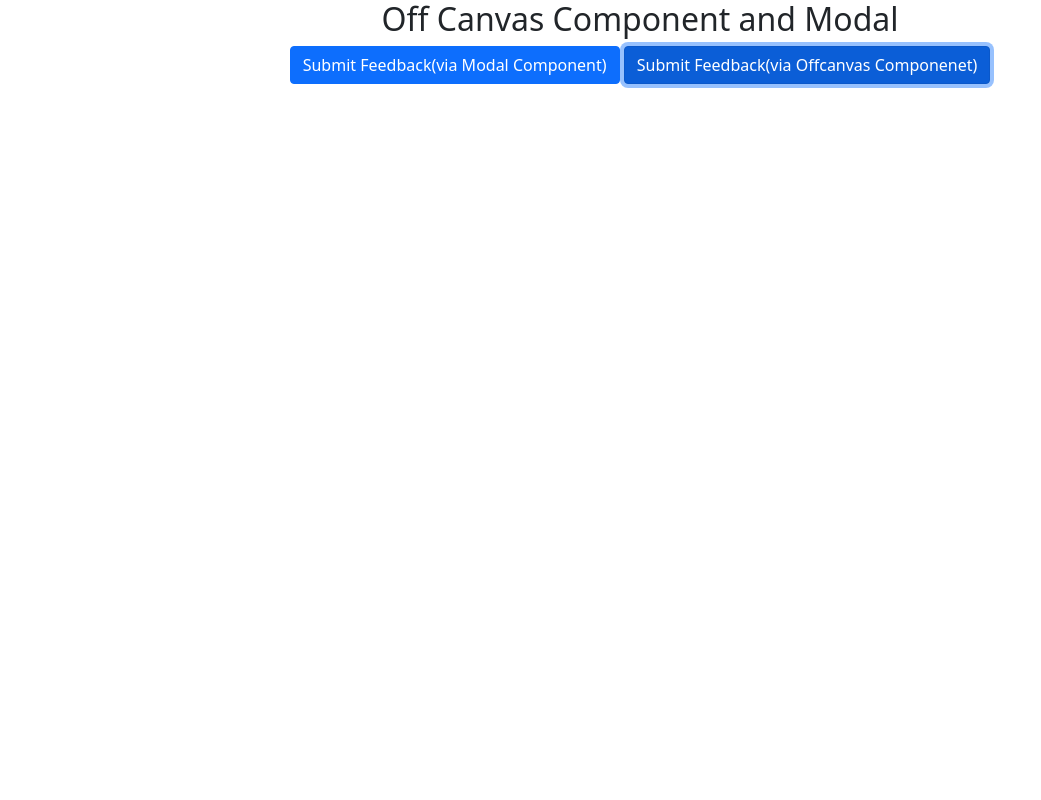
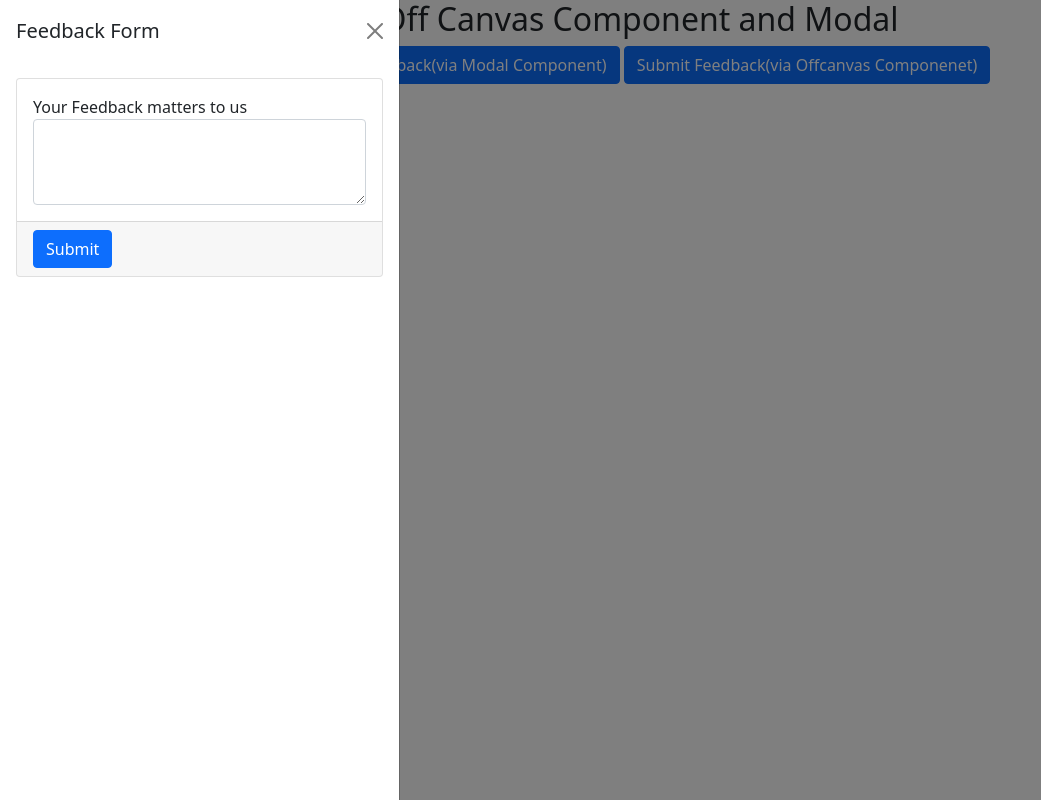
Before and after one commit to warghatsatyam/Frontend, a plain HTML site: page CSS/Bootstrap/Bootstrap-Assignment4/index.html in a window 1280 px wide. Both pictures are taken after a click on the button "Submit Feedback(via Offcanvas Componenet)". Shown: the whole page, without its empty margins (0-1041 px from the left). Drawn offline with nearby package versions, Linux system fonts and the light colour scheme.

Commit message:
Bootstrap 4 Assignment completed

```diff
--- a/CSS/Bootstrap/Bootstrap-Assignment4/index.html
+++ b/CSS/Bootstrap/Bootstrap-Assignment4/index.html
@@ -16,7 +16,7 @@
                 <button type="button" class="btn btn-primary" data-bs-toggle="modal" data-bs-target="#exampleModal">
                     Submit Feedback(via Modal Component)
                 </button>
-                <button type="button" class="btn btn-primary" data-bs-toggle="offcanvas" data-bs-target="exampleOffcanvas">
+                <button type="button" class="btn btn-primary" data-bs-toggle="offcanvas" data-bs-target="#exampleOffcanvas">
                     Submit Feedback(via Offcanvas Componenet)
                 </button>
             </div>
@@ -45,22 +45,30 @@
   </div>
 
 
-  <div class="offcanvas offcanvas-end" tabindex="-1" id="exampleOffcanvas" aria-labelledby="exampleOffcanvasLabel">
-    <div class="offcanvas-header">
-        <h1 class="offcanvas-title fs-5" id="exampleOffcanvasLabel">Submit Feedback</h1>
-        <button type="button" class="btn-close" data-bs-dismiss="offcanvas" aria-label="Close"></button>
-    </div>
-    <div class="offcanvas-body">
-        <p>Your feedback matters to us!</p>
-        <div class="mb-3">
-            <textarea class="form-control" id="exampleFormControlTextarea2" rows="3"></textarea>
+  <div class="offcanvas offcanvas-start" tabindex="-1"  id="exampleOffcanvas" aria-labelledby="offCanvasExample">
+    <div>
+        <div class="offcanvas-header">
+            <h5 class="offcanvas-title">
+                Feedback Form
+            </h5>
+            <button type="button" class="btn-close text-reset" data-bs-dismiss="offcanvas" aria-label="Close">
+            </button>
         </div>
-        <div>
-            <button type="button" class="btn btn-secondary" data-bs-dismiss="offcanvas">Close</button>
-            <button type="button" class="btn btn-primary">Save changes</button>
+        <div class="offcanvas-body">
+            <div class="card">
+                <div class="card-body">
+                    <label for="exampleFormControlTextarea1">Your Feedback matters to us</label>
+                    <textarea class="form-control" id="exampleFormControlTextarea1" rows="3"></textarea>
+                </div>
+                <div class="card-footer">
+                    <button class="btn btn-primary" type="button">
+                        Submit
+                    </button>
+                </div>
+              </div>
         </div>
     </div>
-    </div>
+</div>
 
     </div>
     <script src="https://cdn.jsdelivr.net/npm/bootstrap@5.0.2/dist/js/bootstrap.bundle.min.js" integrity="sha384-MrcW6ZMFYlzcLA8Nl+NtUVF0sA7MsXsP1UyJoMp4YLEuNSfAP+JcXn/tWtIaxVXM" crossorigin="anonymous"></script>
--- a/CSS/Offcanvas/index.html
+++ b/CSS/Offcanvas/index.html
@@ -0,0 +1,41 @@
+<!DOCTYPE html>
+<html lang="en">
+<head>
+    <meta charset="utf-8">
+    <meta name="viewport" content="width=device-width, initial-scale=1">
+    <title>Offcanvas</title>
+    <link href="https://cdn.jsdelivr.net/npm/bootstrap@5.0.2/dist/css/bootstrap.min.css" rel="stylesheet" integrity="sha384-EVSTQN3/azprG1Anm3QDgpJLIm9Nao0Yz1ztcQTwFspd3yD65VohhpuuCOmLASjC" crossorigin="anonymous">
+</head>
+<body>
+
+    <button class="btn btn-primary" type="button" data-bs-toggle="offcanvas" data-bs-target="#offCanvasExample" >
+        Button with data-bs-target
+    </button>
+
+    <div class="offcanvas offcanvas-start" tabindex="-1"  id="offCanvasExample" aria-labelledby="offCanvasExample">
+        <div>
+            <div class="offcanvas-header">
+                <h5 class="offcanvas-title">
+                    Feedback Form
+                </h5>
+                <button type="button" class="btn-close text-reset" data-bs-dismiss="offcanvas" aria-label="Close">
+                </button>
+            </div>
+            <div class="offcanvas-body">
+                <div class="card">
+                    <div class="card-body">
+                        <label for="exampleFormControlTextarea1">Your Feedback matters to us</label>
+                        <textarea class="form-control" id="exampleFormControlTextarea1" rows="3"></textarea>
+                    </div>
+                    <div class="card-footer">
+                        <button class="btn btn-primary" type="button">
+                            Submit
+                        </button>
+                    </div>
+                  </div>
+            </div>
+        </div>
+    </div>
+    <script src="https://cdn.jsdelivr.net/npm/bootstrap@5.0.2/dist/js/bootstrap.bundle.min.js" integrity="sha384-MrcW6ZMFYlzcLA8Nl+NtUVF0sA7MsXsP1UyJoMp4YLEuNSfAP+JcXn/tWtIaxVXM" crossorigin="anonymous"></script>
+</body>
+</html>
```
